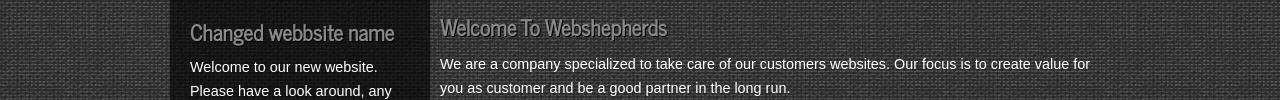
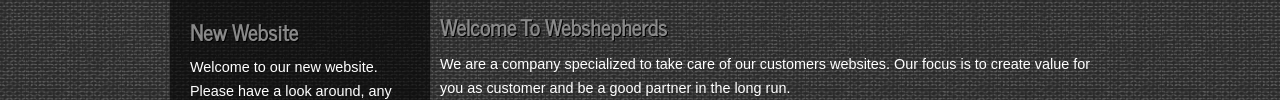
Before and after one commit to hakerod/webshepherds, a plain HTML site: page index.html in a window 1280 px wide. Shown: the part 535-635 px from the top of the page. Drawn offline with Linux system fonts and the light colour scheme.

Commit message:
Changed title again

```diff
--- a/index.html
+++ b/index.html
@@ -41,7 +41,7 @@
 	  <div class="sidebar_container">
 		<div class="sidebar">
           <div class="sidebar_item">
-            <h2>Changed webbsite name</h2>
+            <h2>New Website</h2>
             <p>Welcome to our new website. Please have a look around, any feedback is much appreciated.</p>
           </div><!--close sidebar_item-->
         </div><!--close sidebar-->
```
